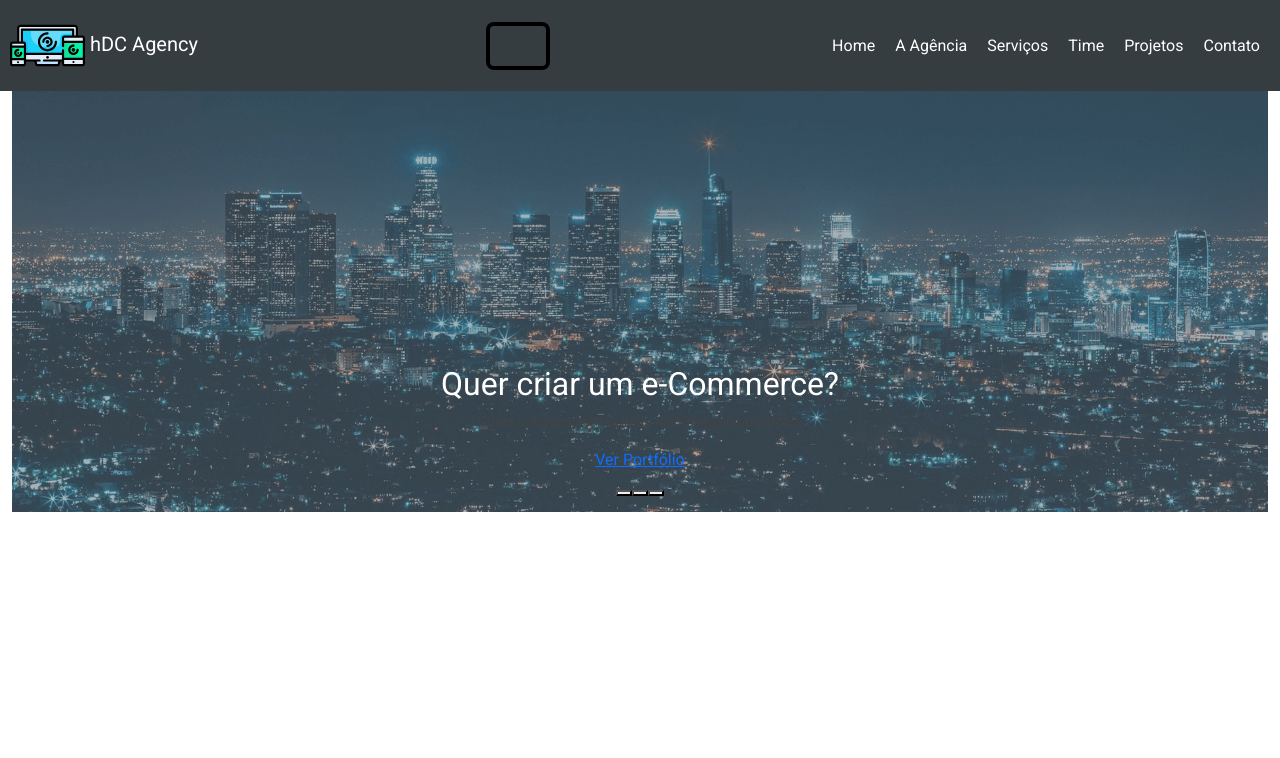
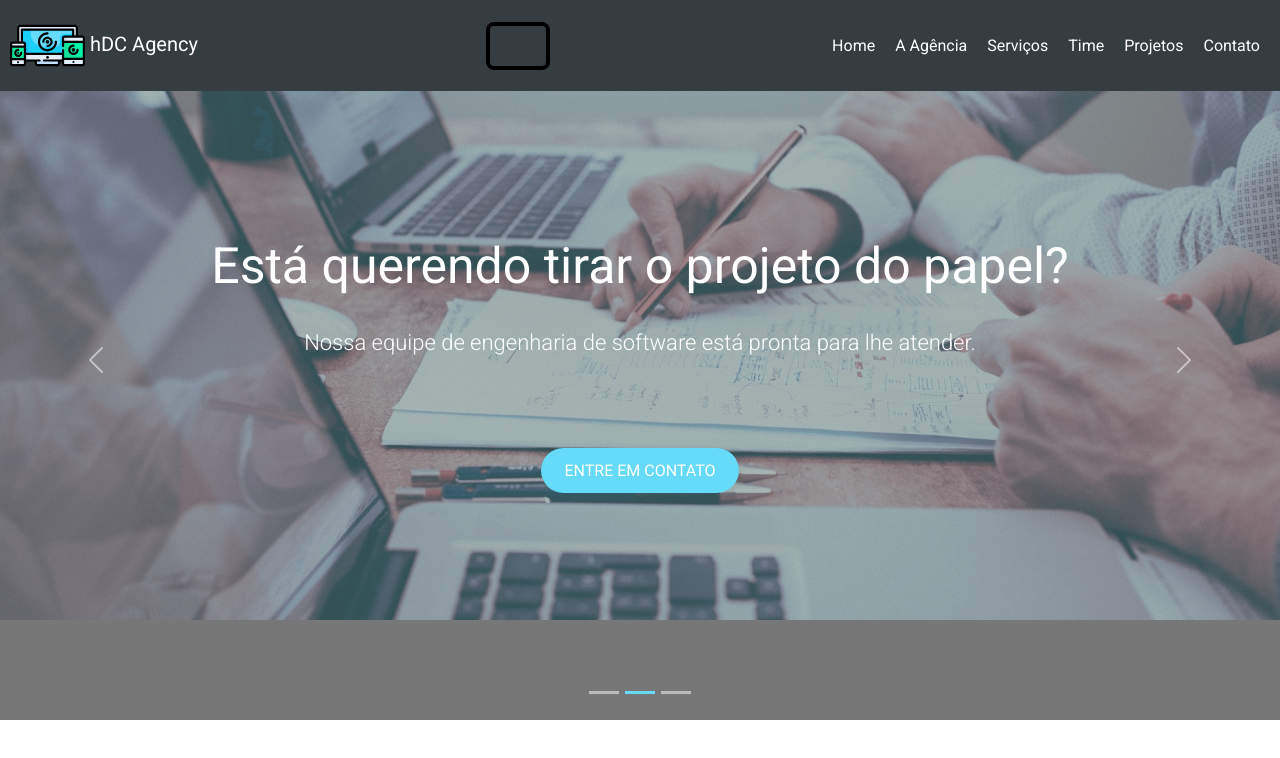
Before and after one commit to MatheusLSoares/hDC-Agency-Bootstrap, a plain HTML site: page index.html in a window 1280 px wide. Both pictures are taken after a click on the button 518 px from the left and 45 px from the top of the page. Drawn offline with nearby package versions, Linux system fonts and the light colour scheme.

Commit message:
Feitos ajustes de estilo

```diff
--- a/index.html
+++ b/index.html
@@ -4,7 +4,7 @@
     <meta charset="UTF-8">
     <meta http-equiv="X-UA-Compatible" content="IE=edge">
     <meta name="viewport" content="width=device-width, initial-scale=1.0">
-    <title>JavaScript</title>
+    <title>hDC Agency</title>
 
     <!-- Fonts -->
     <link rel="preconnect" href="https://fonts.googleapis.com">
@@ -53,40 +53,49 @@
     </header>
     <main>
         <!-- Slider -->
-        <div class="container-fluid">
-            <div id="mainSlider" class="carousel slide" data-ride="carousel">
-                <!-- Slide Buttons -->
+        <div id="mainSlider" class="carousel slide" data-bs-ride="carousel">
+            <!-- Slider Buttons -->
             <div class="carousel-indicators">
-                    <button type="button" data-target="#mainSlider" data-bs-slide-to="0" class="active" aria-current="true" aria-label="Slide 1"></button>
-                    <button type="button" data-target="#mainSlider" data-bs-slide-to="1"></button>
-                    <button type="button" data-target="#mainSlider" data-bs-slide-to="2"></button>
+              <button type="button" data-bs-target="#mainSlider" data-bs-slide-to="0" class="active" aria-current="true" aria-label="Slide 1"></button>
+              <button type="button" data-bs-target="#mainSlider" data-bs-slide-to="1" aria-label="Slide 2"></button>
+              <button type="button" data-bs-target="#mainSlider" data-bs-slide-to="2" aria-label="Slide 3"></button>
             </div>
-                <!-- Slide Images and Captions-->
+            <!-- Slider Itens -->
             <div class="carousel-inner">
               <div class="carousel-item active">
                 <img src="img/banner1.png" class="d-block w-100" alt="Projetos de e-Commerce">
                 <div class="carousel-caption d-none d-md-block">
-                            <h2>Quer criar um e-Commerce?</h2>
+                  <h5>Quer começar um e-Commerce?</h5>
                   <p>Conte conosco, temos mais de 30 lojas no portfólio.</p>
                   <a href="#" class="main-btn">Ver Portfólio</a>
+                </div>
               </div>
               <div class="carousel-item">
                 <img src="img/banner2.png" class="d-block w-100" alt="Engenharia de Software">
                 <div class="carousel-caption d-none d-md-block">
-                            <h2>Está querendo tirar o projeto do papel?</h2>
-                            <p>Nossa equipe de Engenharia de Software está pronta para lhe atender!</p>
-                            <a href="#" class="main-btn">Entre em Contato</a>
+                  <h5>Está querendo tirar o projeto do papel?</h5>
+                  <p>Nossa equipe de engenharia de software está pronta para lhe atender.</p>
+                  <a href="#" class="main-btn">Entre em contato</a>
+                </div>
               </div>
               <div class="carousel-item">
-                        <img src="img/banner3.png" class="d-block w-100" alt="Manutenção em Software">
+                <img src="img/banner3.png" class="d-block w-100" alt="...">
                 <div class="carousel-caption d-none d-md-block">
-                            <h2>Está buscando manutenção no seu software?</h2>
-                            <p>A hDC conta com engenheiros altamente capacitados para resolver seu problema.</p>
-                            <a href="#" class="main-btn">Ver Portfólio</a>
+                  <h5>Esta buscando manutenção para o seu software?</h5>
+                  <p>A hDC conta com engenheiros altamente qualificados para resolver seu problema.</p>
+                  <a href="#" class="main-btn">Entre em contato</a>
                 </div>
               </div>
             </div>
-            </div>
+            <!-- Slide Next/Prev Buttons -->
+            <button class="carousel-control-prev" type="button" data-bs-target="#mainSlider" data-bs-slide="prev">
+              <span class="carousel-control-prev-icon" aria-hidden="true"></span>
+              <span class="visually-hidden">Previous</span>
+            </button>
+            <button class="carousel-control-next" type="button" data-bs-target="#mainSlider" data-bs-slide="next">
+              <span class="carousel-control-next-icon" aria-hidden="true"></span>
+              <span class="visually-hidden">Next</span>
+            </button>
           </div>
     </main>
 </body>
--- a/style.css
+++ b/style.css
@@ -2,6 +2,7 @@
 
 ::-webkit-scrollbar {
     width: 10px;
+
 }
 
 ::-webkit-scrollbar-track {
@@ -27,7 +28,7 @@ body {
 }
 
 p, li {
-    color: #444;
+    color: #fff;
     font-size: 14px;
 }
 
@@ -73,19 +74,60 @@ header, .navbar {
     margin-right: 10px;
 }
 
+.navbar-nav {
+    display: flex;
+    flex-direction: row;
+}
+
+/* Slider */
+
 .carousel-item {
-    height: 32rem;
+    height: 90vh;
     background: #777;
     color: white;
     position:relative;
 }
 
+.containerSlide {
+    padding: 0;
+}
 
+#mainSlider .carousel-caption {
+    top: 30%;
+}
 
+#mainSlider .carousel-caption h5 {
+    font-size: 50px;
+    margin-bottom: 30px;
+}
 
+#mainSlider .carousel-caption p {
+    font-size: 22px;
+    font-weight: 300;
+    margin-bottom: 100px;
+    color: #fff;
+}
 
+.main-btn {
+    text-decoration: none;
+    background-color: #65daf9;
+    color: #fff;
+    text-transform: uppercase;
+    width: 200px;
+    height: 60px;
+    padding: 10px 20px;
+    border-radius: 30px;
+    border: 3px solid transparent;
+    transition: .8s;
+}
 
-.navbar-nav {
-    display: flex;
-    flex-direction: row;
+.main-btn:hover {
+    text-decoration: none;
+    color: #fff;
+    background-color: transparent;
+    border-color: #65daf9;
 }
+
+.carousel-indicators .active {
+    background-color: #65daf9;
+}
```
Lines whose indentation alone changed are shown as unchanged.
